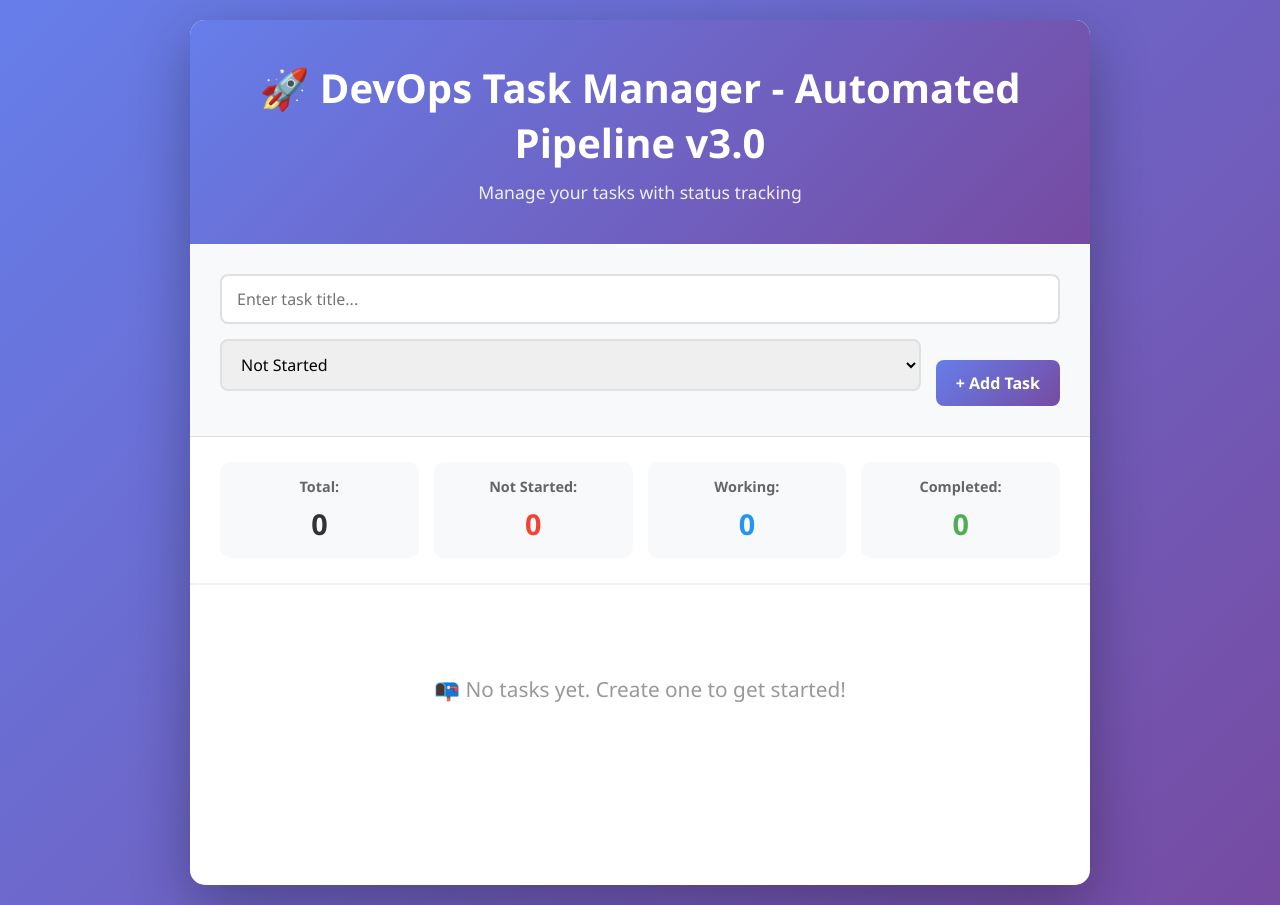
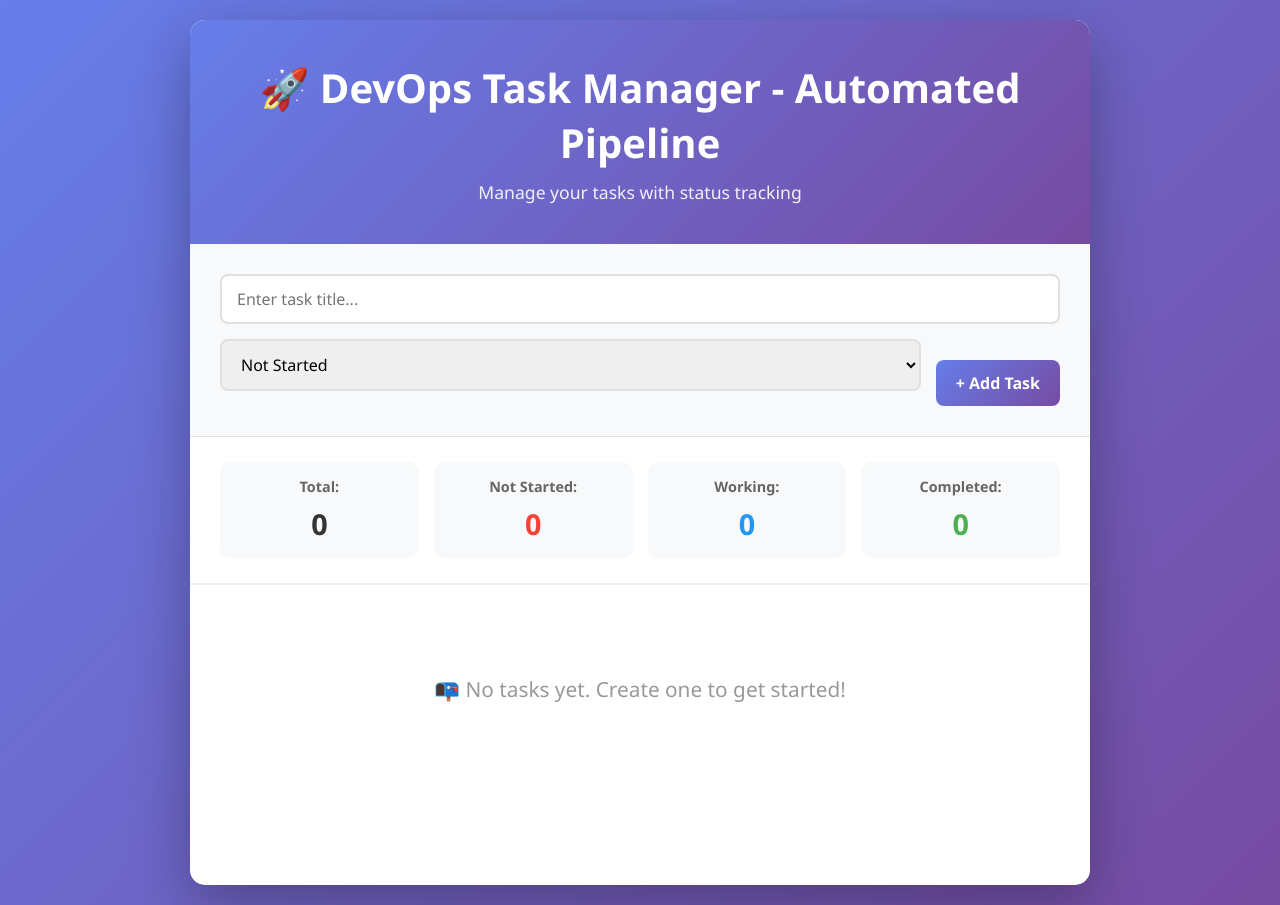
Before and after one commit to Vrushali-646/devops-task-manager, a website: page public/index.html in a window 1280 px wide. Drawn offline with Linux system fonts and the light colour scheme.

Commit message:
Title change

```diff
--- a/public/index.html
+++ b/public/index.html
@@ -9,7 +9,7 @@
 <body>
     <div class="container">
         <header>
-            <h1>🚀 DevOps Task Manager - Automated Pipeline v3.0</h1>
+            <h1>🚀 DevOps Task Manager - Automated Pipeline </h1>
             <p class="subtitle">Manage your tasks with status tracking</p>
         </header>
 
```
